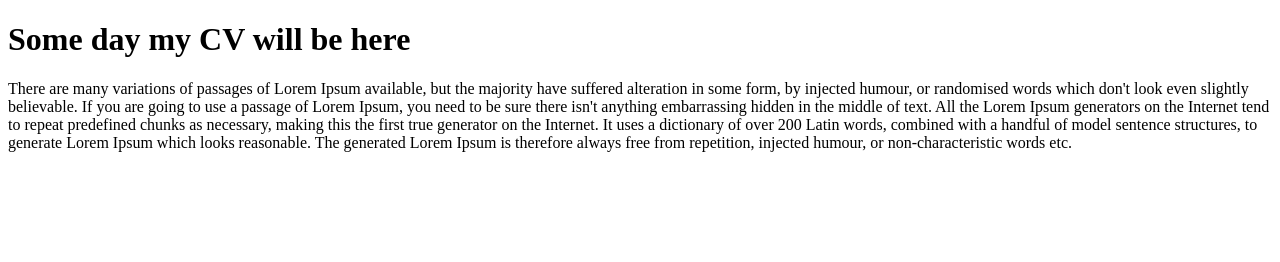
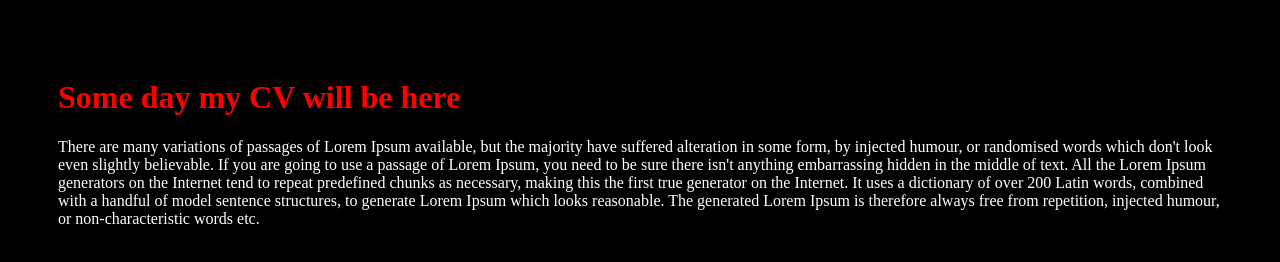
Before and after one commit to DaryaAniskevich/rsschool-cv, a plain HTML site: page index.html in a window 1280 px wide. Drawn offline with Linux system fonts and the light colour scheme.

Commit message:
feat: add style.css file

```diff
--- a/index.html
+++ b/index.html
@@ -6,6 +6,7 @@
     <meta http-equiv="X-UA-Compatible" content="IE=edge">
     <meta name="viewport" content="width=device-width, initial-scale=1.0">
     <title>HTML CV</title>
+    <link href="style.css" rel="stylesheet">
 </head>
 
 <body>
--- /dev/null
+++ b/style.css
@@ -0,0 +1,13 @@
+body {
+    background-color: black;
+    height: 100vh;
+    padding: 50px;
+}
+
+h1 {
+    color: red;
+}
+
+div {
+    color: white;
+}
```
